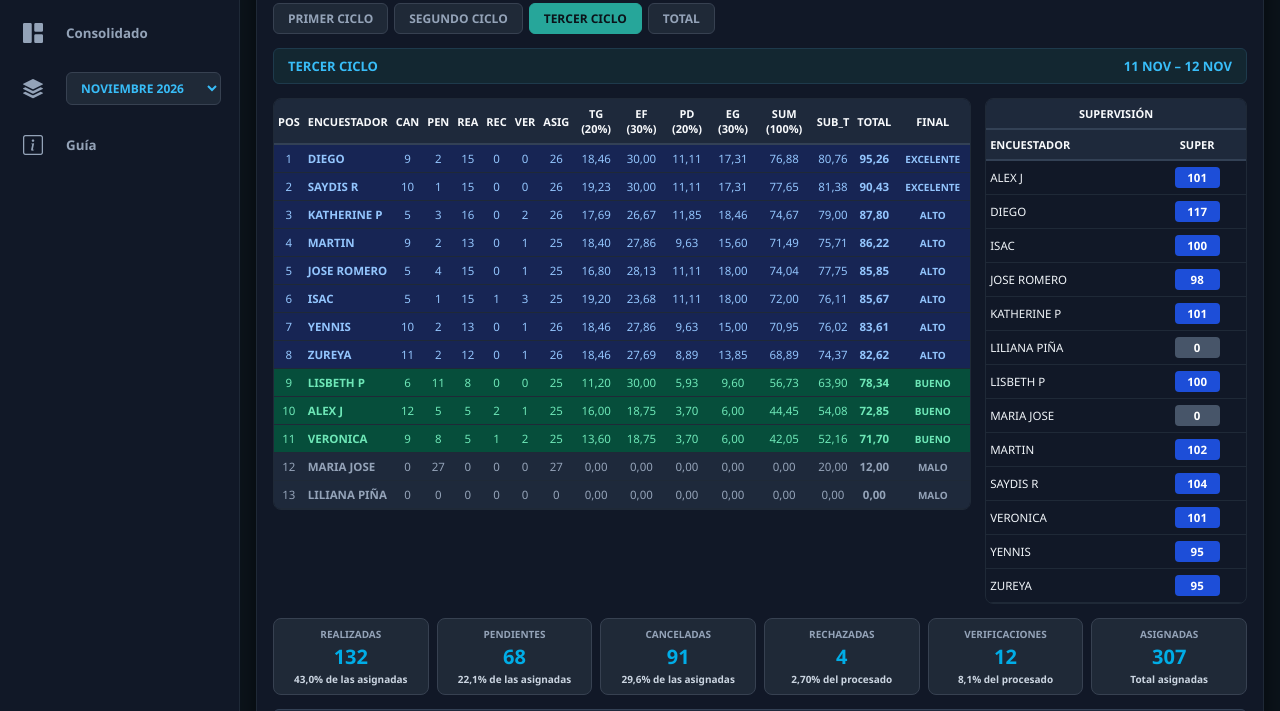
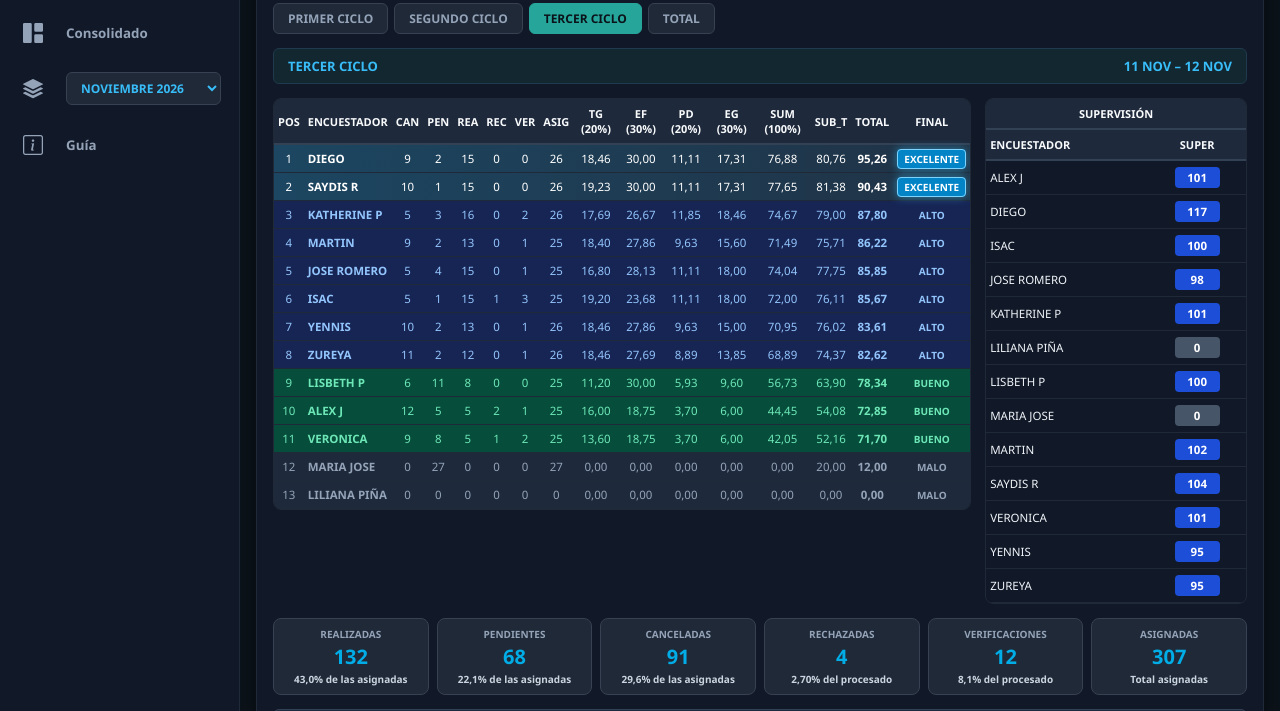
Before and after one commit to BautistaLRafa/KPI_SISBEN, a plain HTML site: page index.html in a window 1280 px wide. Shown: the part 89-800 px from the top of the page. Drawn offline with nearby package versions, Linux system fonts and the light colour scheme.

Commit message:
Enhance table row styles and podium animations

```diff
--- a/styles.css
+++ b/styles.css
@@ -206,13 +206,30 @@ table { width: 100%; border-collapse: collapse; text-align: center; font-size: 1
 th { background: #1e293b; color: #f8fafc; padding: 7px 4px; font-size: 11px; font-weight: 700; border-bottom: 2px solid #334155; }
 td { padding: 6px 4px; border-bottom: 1px solid #1f2937; }
 
-tr.row-excelente, tr.row-alto { background-color: var(--color-alto); color: var(--text-alto); }
+/* NIVEL EXCELENTE: Letras blancas sobre degradado azul claro luminoso */
+tr.row-excelente {
+  background: linear-gradient(90deg, rgba(56, 189, 248, 0.28) 0%, rgba(125, 211, 252, 0.14) 100%) !important;
+  color: #ffffff !important;
+}
+tr.row-excelente td {
+  color: #ffffff !important;
+}
+
+tr.row-alto { background-color: var(--color-alto); color: var(--text-alto); }
 tr.row-bueno { background-color: var(--color-bueno); color: var(--text-bueno); }
 tr.row-regular { background-color: var(--color-regular); color: var(--text-regular); }
 tr.row-bajo { background-color: var(--color-bajo); color: var(--text-bajo); }
 tr.row-malo { background-color: var(--color-malo); color: var(--text-malo); }
 
 .badge { padding: 2px 6px; border-radius: 4px; font-weight: 800; font-size: 10px; }
+
+.badge-excelente {
+  background-color: #0284c7 !important;
+  color: #ffffff !important;
+  border: 1px solid #7dd3fc !important;
+  box-shadow: 0 0 10px rgba(56, 189, 248, 0.55);
+  font-weight: 800;
+}
 
 .sup-badge { display: inline-block; padding: 3px 8px; border-radius: 4px; font-weight: bold; color: #fff; min-width: 45px; }
 .sup-azul { background-color: #1d4ed8; }
@@ -398,7 +415,7 @@ tr.row-malo { background-color: var(--color-malo); color: var(--text-malo); }
   order: 3;
   border-color: rgba(220, 38, 38, 0.5);
   background: linear-gradient(180deg, rgba(220, 38, 38, 0.12) 0%, #131b2e 70%);
-  animation-delay: 0.1s; /* Aparece casi de inmediato */
+  animation-delay: 0.1s;
 }
 
 /* 2. Puesto 2 (Izquierda) - Entra de segundo */
@@ -406,7 +423,7 @@ tr.row-malo { background-color: var(--color-malo); color: var(--text-malo); }
   order: 1;
   border-color: rgba(96, 165, 250, 0.4);
   background: linear-gradient(180deg, rgba(96, 165, 250, 0.12) 0%, #131b2e 70%);
-  animation-delay: 1.0s; /* Espera un momento */
+  animation-delay: 1.0s;
 }
 
 /* 1. Puesto 1 (Centro - Oro) - Entra al final para cerrar con broche de oro */
@@ -416,7 +433,7 @@ tr.row-malo { background-color: var(--color-malo); color: var(--text-malo); }
   border-color: rgba(245, 158, 11, 0.5);
   background: linear-gradient(180deg, rgba(245, 158, 11, 0.12) 0%, #131b2e 70%);
   box-shadow: 0 12px 35px rgba(245, 158, 11, 0.15);
-  animation-delay: 2.0s; /* Cierra la secuencia con el primer lugar */
+  animation-delay: 2.0s;
 }
 
 /* Insignias flotantes de posición (1, 2, 3) */
```
